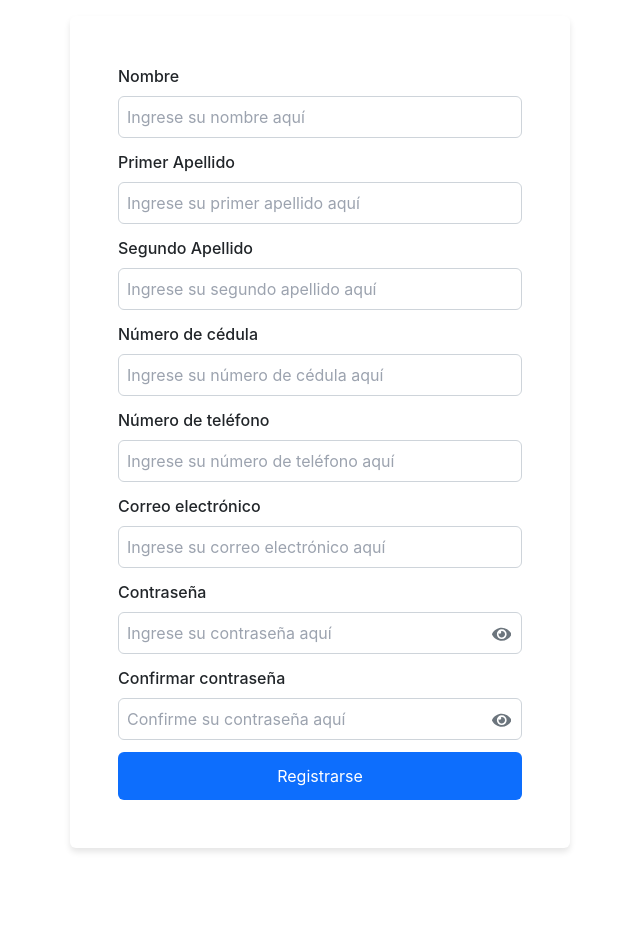
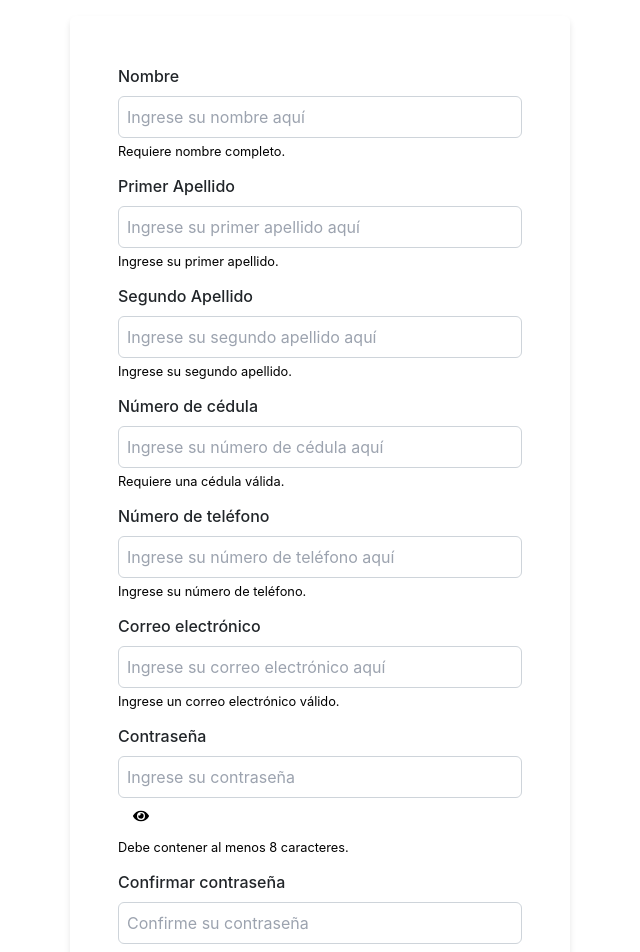
Before and after one commit to DeeEmDy/TaskFlow_FrontendPW, a React (Vite) app: page /register in a window 1280 px wide. Shown: the top 952 px of the page, without its empty margins (320-960 px from the left). Before the commit the page ends 864 px from the top, so only its background shows below. Built offline with nearby package versions, Linux system fonts and the light colour scheme.

Commit message:
Adjust regular expresions and fix warning errors with props views in PublicRoutes.jsx

```diff
--- a/src/pages/RegisterPage.jsx
+++ b/src/pages/RegisterPage.jsx
@@ -1,6 +1,7 @@
 import { useState } from 'react';
 import PropTypes from 'prop-types';
 import { FaEye, FaEyeSlash } from 'react-icons/fa';
+import Swal from 'sweetalert2'; // Importar SweetAlert2
 import '../style/LoginForm.css';
 
 const RegisterPage = ({ onRegister }) => {
@@ -26,8 +27,34 @@ const RegisterPage = ({ onRegister }) => {
     setConfirmPasswordVisible(!confirmPasswordVisible);
   };
 
+  const validateFields = () => {
+    const validationErrors = {};
+    // Validación de campos obligatorios
+    if (!name) validationErrors.name = 'El nombre es obligatorio';
+    if (!first_surname) validationErrors.first_surname = 'El primer apellido es obligatorio';
+    if (!second_surname) validationErrors.second_surname = 'El segundo apellido es obligatorio';
+    if (!id_card) validationErrors.id_card = 'El número de cédula es obligatorio';
+    if (!phone_number) validationErrors.phone_number = 'El número de teléfono es obligatorio';
+    if (!email) validationErrors.email = 'El correo electrónico es obligatorio';
+    if (!password) validationErrors.password = 'La contraseña es obligatoria';
+    if (!confirm_password) validationErrors.confirm_password = 'Debe confirmar su contraseña';
+
+    // Validación de contraseñas
+    if (password && confirm_password && password !== confirm_password) {
+      validationErrors.confirm_password = 'Las contraseñas no coinciden';
+    }
+
+    return validationErrors;
+  };
+
   const onSubmitHandler = async (e) => {
     e.preventDefault();
+
+    const validationErrors = validateFields();
+    if (Object.keys(validationErrors).length > 0) {
+      setErrors(validationErrors);
+      return;
+    }
 
     const signUpDto = {
       name,
@@ -37,29 +64,30 @@ const RegisterPage = ({ onRegister }) => {
       phone_number,
       email,
       password,
+      confirm_password,
       user_verified,
       status,
     };
 
     try {
-      const response = await onRegister(e, signUpDto); // Enviamos el DTO al backend
+      const response = await onRegister(signUpDto); // Enviamos el DTO al backend
       if (response.success) {
-        // Si la respuesta es exitosa
-        alert(response.message); // O cualquier otra acción para éxito
+        Swal.fire('¡Éxito!', response.message, 'success'); // Mensaje de éxito
       } else {
-        // Si la respuesta contiene errores
+        // Mostrar los errores del backend usando SweetAlert
         if (response.error) {
           const validationErrors = response.error.errors.reduce((acc, error) => {
             acc[error.field] = error.message;
             return acc;
           }, {});
           setErrors(validationErrors); // Establecemos los errores en el estado
+          Swal.fire('Error', 'Hubo un problema al registrar el usuario.', 'error'); // Mensaje de error general
         }
       }
     } catch (error) {
       // En caso de un error inesperado
       console.error('Error de conexión o servidor:', error);
-      alert('Hubo un problema al registrar el usuario. Intente nuevamente.');
+      Swal.fire('Error', 'Hubo un problema al registrar el usuario. Intente nuevamente.', 'error');
     }
   };
 
@@ -68,6 +96,7 @@ const RegisterPage = ({ onRegister }) => {
       <div className="card">
         <div className="card-body">
           <form onSubmit={onSubmitHandler}>
+            {/* Nombre */}
             <div className="mb-3">
               <label htmlFor="name" className="form-label">Nombre</label>
               <input
@@ -78,10 +107,13 @@ const RegisterPage = ({ onRegister }) => {
                 onChange={(e) => setName(e.target.value)}
                 className={`form-control ${errors.name ? 'is-invalid' : ''}`}
                 placeholder="Ingrese su nombre aquí"
+                required
               />
               {errors.name && <div className="invalid-feedback">{errors.name}</div>}
+              <small className="form-text text-muted">Requiere nombre completo.</small>
             </div>
 
+            {/* Primer Apellido */}
             <div className="mb-3">
               <label htmlFor="first_surname" className="form-label">Primer Apellido</label>
               <input
@@ -92,10 +124,13 @@ const RegisterPage = ({ onRegister }) => {
                 onChange={(e) => setFirstSurname(e.target.value)}
                 className={`form-control ${errors.first_surname ? 'is-invalid' : ''}`}
                 placeholder="Ingrese su primer apellido aquí"
+                required
               />
               {errors.first_surname && <div className="invalid-feedback">{errors.first_surname}</div>}
+              <small className="form-text text-muted">Ingrese su primer apellido.</small>
             </div>
 
+            {/* Segundo Apellido */}
             <div className="mb-3">
               <label htmlFor="second_surname" className="form-label">Segundo Apellido</label>
               <input
@@ -106,10 +141,13 @@ const RegisterPage = ({ onRegister }) => {
                 onChange={(e) => setSecondSurname(e.target.value)}
                 className={`form-control ${errors.second_surname ? 'is-invalid' : ''}`}
                 placeholder="Ingrese su segundo apellido aquí"
+                required
               />
               {errors.second_surname && <div className="invalid-feedback">{errors.second_surname}</div>}
+              <small className="form-text text-muted">Ingrese su segundo apellido.</small>
             </div>
 
+            {/* Número de Cédula */}
             <div className="mb-3">
               <label htmlFor="id_card" className="form-label">Número de cédula</label>
               <input
@@ -120,10 +158,13 @@ const RegisterPage = ({ onRegister }) => {
                 onChange={(e) => setIdCard(e.target.value)}
                 className={`form-control ${errors.id_card ? 'is-invalid' : ''}`}
                 placeholder="Ingrese su número de cédula aquí"
+                required
               />
               {errors.id_card && <div className="invalid-feedback">{errors.id_card}</div>}
+              <small className="form-text text-muted">Requiere una cédula válida.</small>
             </div>
 
+            {/* Número de Teléfono */}
             <div className="mb-3">
               <label htmlFor="phone_number" className="form-label">Número de teléfono</label>
               <input
@@ -134,69 +175,76 @@ const RegisterPage = ({ onRegister }) => {
                 onChange={(e) => setPhoneNumber(e.target.value)}
                 className={`form-control ${errors.phone_number ? 'is-invalid' : ''}`}
                 placeholder="Ingrese su número de teléfono aquí"
+                required
               />
               {errors.phone_number && <div className="invalid-feedback">{errors.phone_number}</div>}
+              <small className="form-text text-muted">Ingrese su número de teléfono.</small>
             </div>
 
+            {/* Correo electrónico */}
             <div className="mb-3">
               <label htmlFor="email" className="form-label">Correo electrónico</label>
               <input
-                type="text"
+                type="email"
                 id="email"
                 name="email"
                 value={email}
                 onChange={(e) => setEmail(e.target.value)}
                 className={`form-control ${errors.email ? 'is-invalid' : ''}`}
                 placeholder="Ingrese su correo electrónico aquí"
+                required
               />
               {errors.email && <div className="invalid-feedback">{errors.email}</div>}
+              <small className="form-text text-muted">Ingrese un correo electrónico válido.</small>
             </div>
 
-            <div className="mb-3 position-relative">
+            {/* Contraseña */}
+            <div className="mb-3">
               <label htmlFor="password" className="form-label">Contraseña</label>
+              <div className="input-group">
                 <input
                   type={passwordVisible ? 'text' : 'password'}
                   id="password"
                   name="password"
                   value={password}
                   onChange={(e) => setPassword(e.target.value)}
-                className={`form-control pe-5 ${errors.password ? 'is-invalid' : ''}`}
-                placeholder="Ingrese su contraseña aquí"
+                  className={`form-control ${errors.password ? 'is-invalid' : ''}`}
+                  placeholder="Ingrese su contraseña"
+                  required
                 />
-              <button
-                type="button"
-                className="btn-password-toggle"
-                onClick={togglePasswordVisibility}
-              >
+                <button type="button" className="btn btn-outline-secondary" onClick={togglePasswordVisibility}>
                   {passwordVisible ? <FaEyeSlash /> : <FaEye />}
                 </button>
+              </div>
               {errors.password && <div className="invalid-feedback">{errors.password}</div>}
+              <small className="form-text text-muted">Debe contener al menos 8 caracteres.</small>
             </div>
 
-            <div className="mb-3 position-relative">
+            {/* Confirmar Contraseña */}
+            <div className="mb-3">
               <label htmlFor="confirm_password" className="form-label">Confirmar contraseña</label>
+              <div className="input-group">
                 <input
                   type={confirmPasswordVisible ? 'text' : 'password'}
                   id="confirm_password"
                   name="confirm_password"
                   value={confirm_password}
                   onChange={(e) => setConfirmPassword(e.target.value)}
-                className={`form-control pe-5 ${errors.confirm_password ? 'is-invalid' : ''}`}
-                placeholder="Confirme su contraseña aquí"
+                  className={`form-control ${errors.confirm_password ? 'is-invalid' : ''}`}
+                  placeholder="Confirme su contraseña"
+                  required
                 />
-              <button
-                type="button"
-                className="btn-password-toggle"
-                onClick={toggleConfirmPasswordVisibility}
-              >
+                <button type="button" className="btn btn-outline-secondary" onClick={toggleConfirmPasswordVisibility}>
                   {confirmPasswordVisible ? <FaEyeSlash /> : <FaEye />}
                 </button>
+              </div>
               {errors.confirm_password && <div className="invalid-feedback">{errors.confirm_password}</div>}
             </div>
 
-            <button type="submit" className="btn btn-primary w-100">
-              Registrarse
-            </button>
+            {/* Botón de Enviar */}
+            <div className="mb-3">
+              <button type="submit" className="btn btn-primary">Registrar</button>
+            </div>
           </form>
         </div>
       </div>
--- a/src/routes/PublicRoutes.jsx
+++ b/src/routes/PublicRoutes.jsx
@@ -4,16 +4,37 @@ import RegisterPage from "../pages/RegisterPage";
 import ForgotPassword from "../components/Forgot-password";
 
 const PublicRoutes = () => {
+  // Función para manejar el login
+  const handleLogin = (e, email, password) => {
+    e.preventDefault();
+    console.log("Iniciando sesión con:", email, password);
+    // Aquí puedes añadir la lógica de autenticación, como una llamada a la API
+  };
+
+  // Función para manejar el registro
+  const handleRegister = async (signUpDto) => {
+    try {
+      console.log("Registrando usuario con:", signUpDto);
+      return { success: true, message: 'Usuario registrado correctamente' };
+    } catch (error) {
+      console.error("Error al registrar usuario:", error);
+      return { success: false, error: { message: "Error al registrar usuario" } };
+    }
+  };
+
+  // Función para manejar la recuperación de contraseña
+  const handleForgotPassword = (email) => {
+    console.log('Recuperación de contraseña para: ', email);
+    // Aquí puedes agregar la lógica de recuperación de la contraseña, como hacer una llamada a la API
+  };
+
   return (
     <Routes>
-      {/* Redirige la ruta raíz a Login */}
       <Route path="/" element={<Navigate to="/login" />} />
-
-      {/* Otras rutas públicas */}
-      <Route path="/login" element={<LoginPage />} />
-      <Route path="/register" element={<RegisterPage />} />
-      <Route path="/forgotPassword" element={<ForgotPassword />} />
-      {/* Agrega otras rutas públicas que sean necesarias */}
+      <Route path="/login" element={<LoginPage onLogin={handleLogin} />} />
+      <Route path="/register" element={<RegisterPage onRegister={handleRegister} />} />
+      {/* Pasa la función handleForgotPassword como prop */}
+      <Route path="/forgotPassword" element={<ForgotPassword onForgotPassword={handleForgotPassword} />} />
     </Routes>
   );
 };
```
Also changed, not shown: src/assets/ExpresionesRegulares/ExpresionesRegularesValidacion.js (+10 -4 lines), src/pages/ForgotPassword.jsx (+13 -3 lines). Lines whose indentation alone changed are shown as unchanged.
